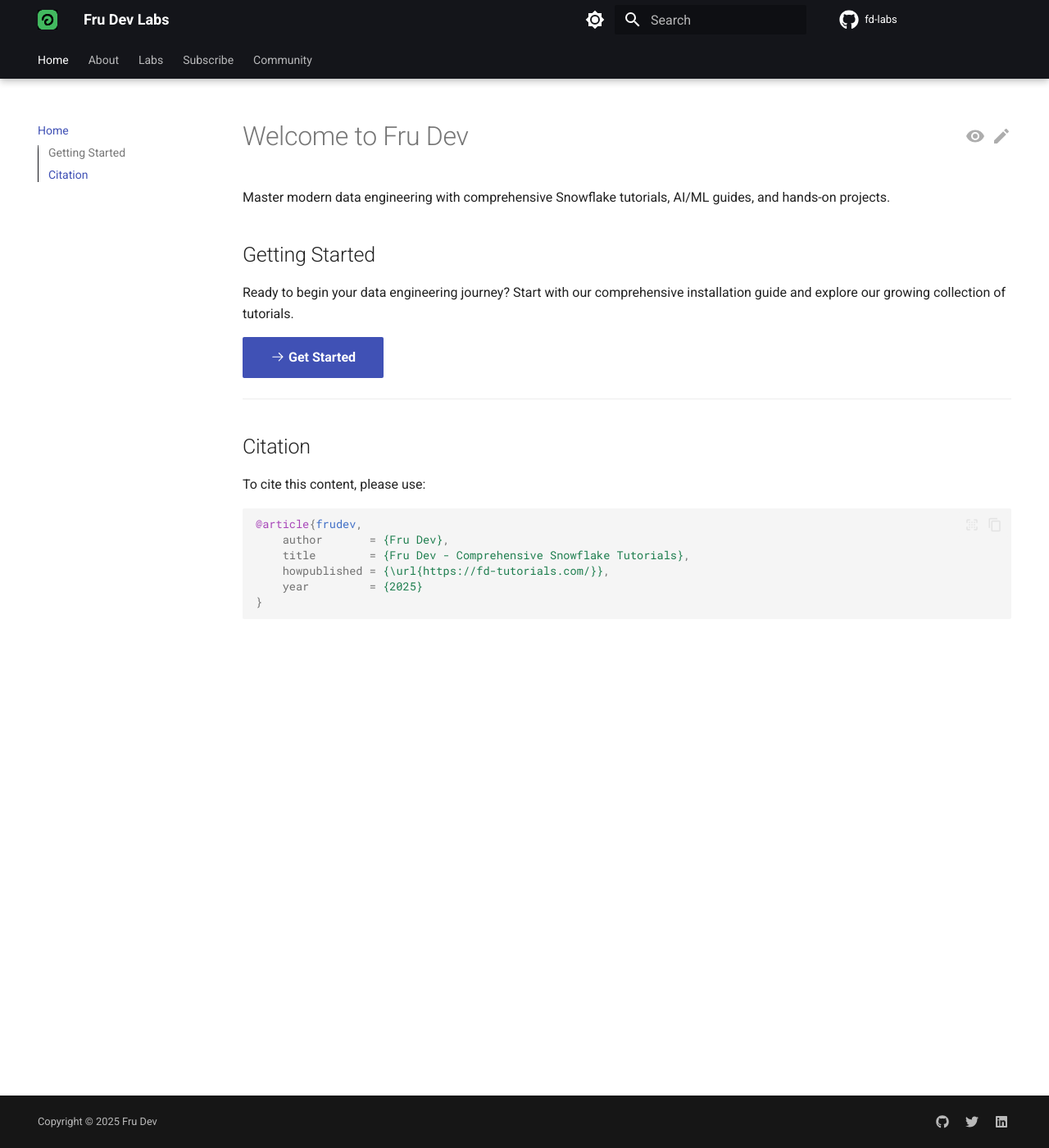
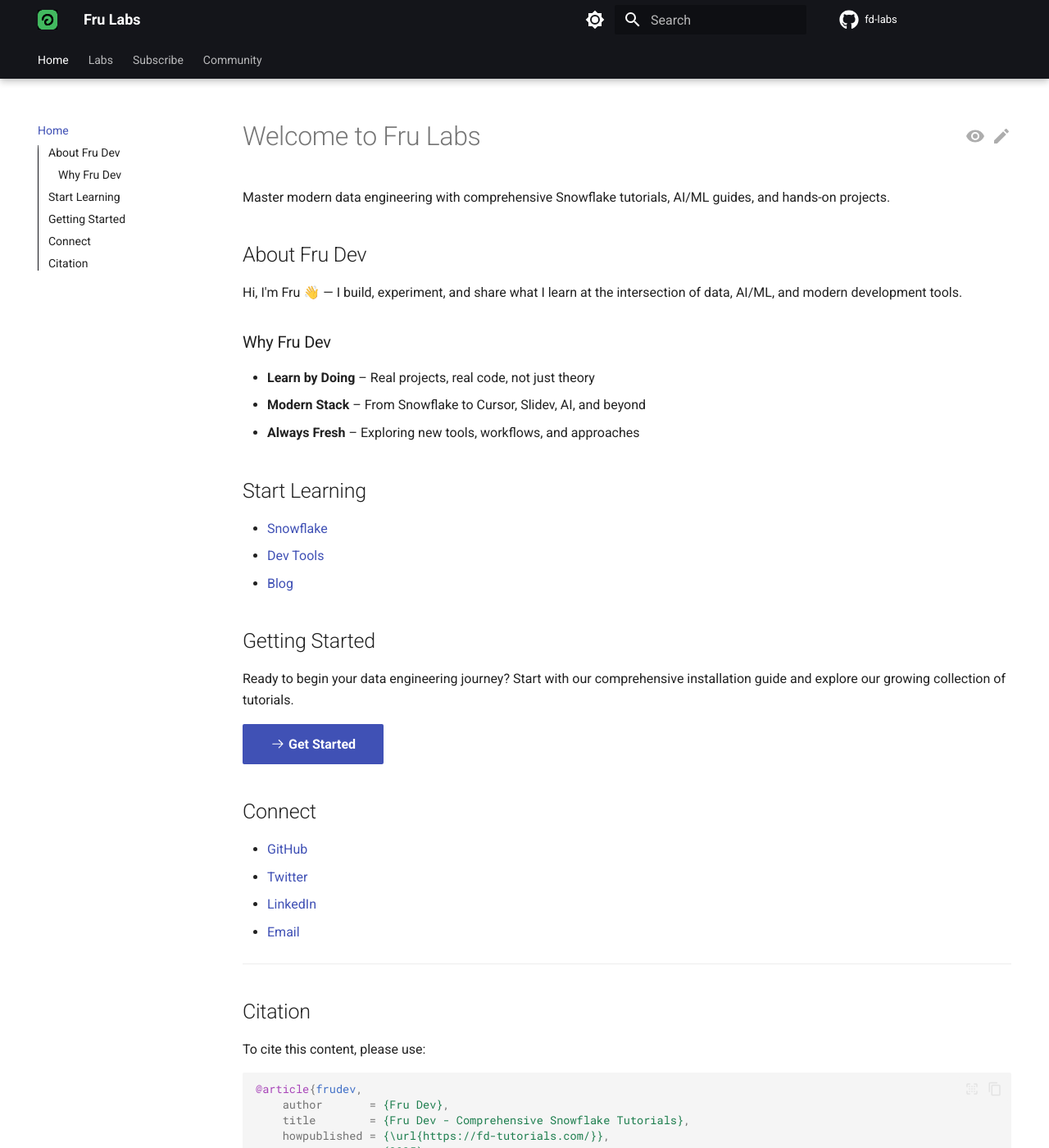
Before and after one commit to frulouis/fd-docs, an MkDocs documentation site: the page built from docs/index.md, in a window 1280 px wide and 1400 px high. Shown: the whole window at 82% size. Built offline with MkDocs 1.6.1 and Material for MkDocs 9.7.7, drawn with Linux system fonts in a browser that asks for light colours; comment, search, counter and statistics services are not loaded; some of the changed text lies outside the part shown.

Commit message:
Merge About page content into home page and remove About page
- Merged About page content into home page (index.md)
- Removed About page from navigation in mkdocs.yml
- Deleted docs/about.md file
- Home page now includes personal intro, learning links, and contact info

````diff
--- a/docs/index.md
+++ b/docs/index.md
@@ -1,12 +1,35 @@
-# Welcome to Fru Dev
+# Welcome to Fru Labs
 
 Master modern data engineering with comprehensive Snowflake tutorials, AI/ML guides, and hands-on projects.
+
+## About Fru Dev
+
+Hi, I'm Fru 👋 — I build, experiment, and share what I learn at the intersection of data, AI/ML, and modern development tools.
+
+### Why Fru Dev
+
+- **Learn by Doing** – Real projects, real code, not just theory
+- **Modern Stack** – From Snowflake to Cursor, Slidev, AI, and beyond
+- **Always Fresh** – Exploring new tools, workflows, and approaches
+
+## Start Learning
+
+- [Snowflake](labs/snowflake/index.md)
+- [Dev Tools](labs/dev-tools/index.md)
+- [Blog](labs/blog/index.md)
 
 ## Getting Started
 
 Ready to begin your data engineering journey? Start with our comprehensive installation guide and explore our growing collection of tutorials.
 
 [:octicons-arrow-right-24: Get Started](getting-started/installation.md){ .md-button .md-button--primary }
+
+## Connect
+
+- [GitHub](https://github.com/frunde)
+- [Twitter](https://twitter.com/frunde)
+- [LinkedIn](https://linkedin.com/in/frunde)
+- [Email](mailto:fru.dev3@gmail.com)
 
 ---
 
@@ -22,3 +45,7 @@ To cite this content, please use:
     year         = {2025}
 }
 ```
+
+---
+
+*Fru Dev – empowering developers with practical skills for the modern data world.*
--- a/mkdocs.yml
+++ b/mkdocs.yml
@@ -1,7 +1,7 @@
-site_name: Fru Dev Labs
-site_description: Comprehensive tutorials and guides for data science, AI, and development
+site_name: Fru Labs
+site_description: DEVeloping the future of Data, AI, and Tech
 site_author: Fru Dev
-site_url: https://fd-tutorials.com
+site_url: https://labs.fru.dev
 
 # Repository
 repo_name: fd-labs
@@ -108,7 +108,7 @@ markdown_extensions:
   - pymdownx.magiclink:
       normalize_issue_symbols: true
       repo_url_shorthand: true
-      user: frunde
+      user: frulouis
       repo: fd-labs
   - pymdownx.mark
   - pymdownx.smartsymbols
@@ -130,7 +130,6 @@ markdown_extensions:
 # Page tree
 nav:
   - Home: index.md
-  - About: about.md
   - Labs:
     - Overview: labs/index.md
     - Snowflake: labs/snowflake/index.md
````
Also changed, not shown: docs/about.md (deleted, +0 -26 lines).
